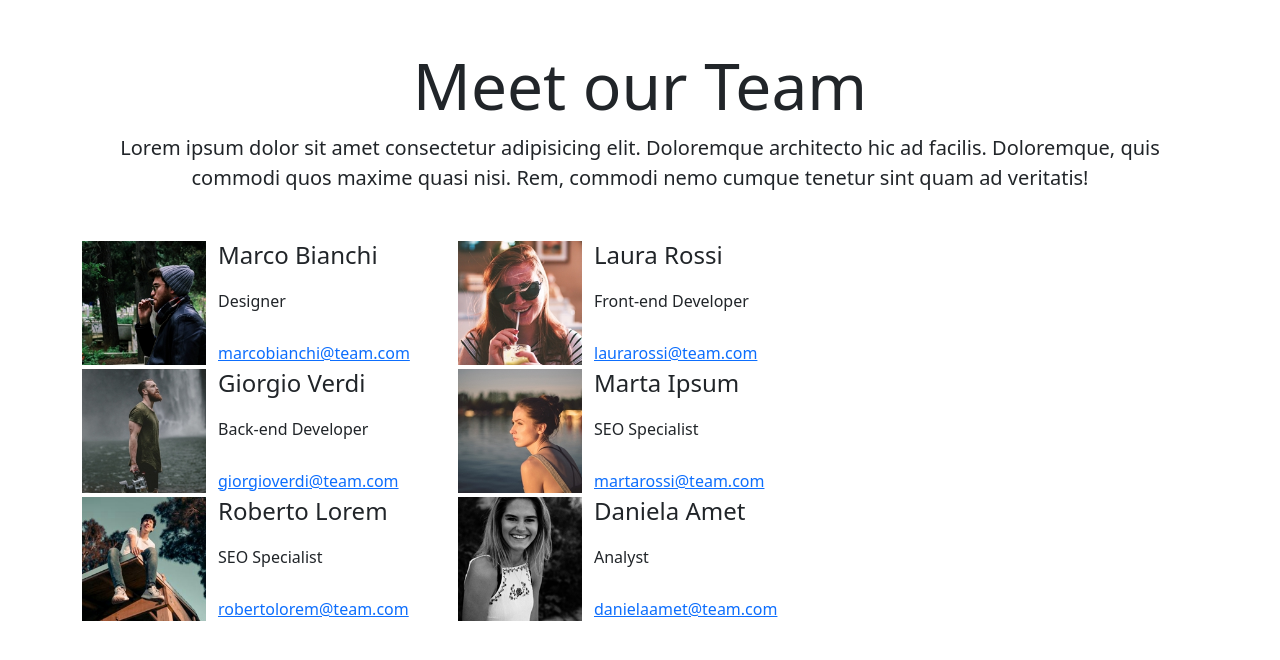
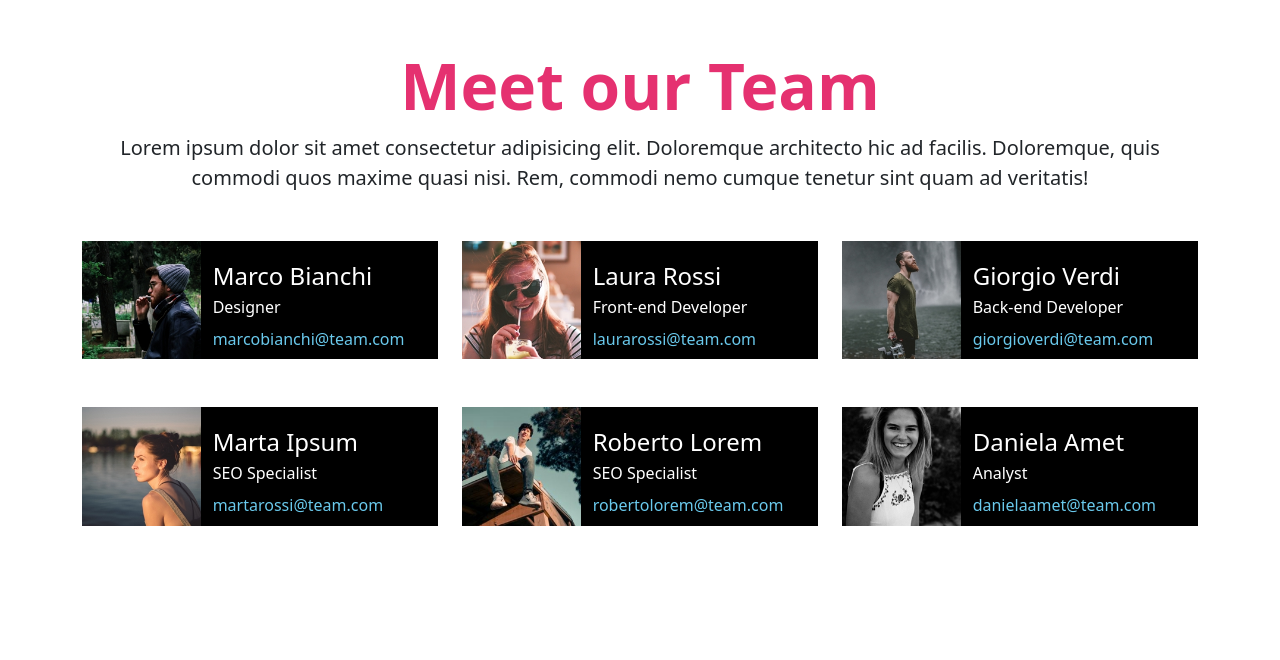
Before and after one commit to mattiacoli/js-our-team, a plain HTML site: page index.html in a window 1280 px wide. Drawn offline with nearby package versions, Linux system fonts and the light colour scheme.

Commit message:
add style to jumbtron and members cards

```diff
--- a/assets/css/style.css
+++ b/assets/css/style.css
@@ -11,3 +11,27 @@
  --ot-primary: #e53170;
  --ot-accent: #6ac9ec;
 }
+
+.jumbotron{
+  h1{
+    color: var(--ot-primary);
+  }
+
+  p{
+    font-weight: 500;
+  }
+
+}
+
+section{
+  .col-8{
+    padding-top: 0.5rem;
+    color: white;
+    line-height: 1rem;
+    vertical-align: baseline;
+
+    a{
+      color: var(--ot-accent);
+    }
+  }
+}
--- a/assets/js/script.js
+++ b/assets/js/script.js
@@ -49,19 +49,20 @@ const cardEl = document.getElementById('card-section')
 
 //function to get value from objects array and put in markup
 function getMembersCard(membersObj) {
-
+  // select key from object
   const {name, role, email, img} = membersObj
 
+  // get markup elements
   const markup = `
           <div class="col-4">
           <div class="row">
             <div class="col-4 g-0">
               <img width="100%" src="./assets/${img}" alt="">
             </div>
-            <div class="col-8 d-flex flex-column justify-content-between">
+            <div class="col-8  bg-black d-flex flex-column justify-content-center ">
               <h4>${name}</h4>
               <p>${role}</p>
-              <a href="">${email}</a>
+              <a href="" class="text-decoration-none">${email}</a>
             </div>
           </div>
         </div>
--- a/index.html
+++ b/index.html
@@ -17,7 +17,7 @@
     <!-- Jumbotron -->
     <div class="jumbotron jumbotron-fluid">
       <div class="container text-center mx-auto my-5">
-        <h1 class="display-3">Meet our Team</h1>
+        <h1 class="display-3 fw-bolder">Meet our Team</h1>
         <p class="lead">Lorem ipsum dolor sit amet consectetur adipisicing elit. Doloremque architecto hic ad facilis.
           Doloremque, quis commodi quos maxime quasi nisi. Rem, commodi nemo cumque tenetur sint quam ad veritatis!</p>
       </div>
@@ -26,36 +26,7 @@
     <!-- Memebers Cards -->
     <section id="members-card" class="container mt-3">
 
-      <div id="card-section" class="row gap-1">
-
-        <!-- to remove and add with js function -->
-        <!--         <div class="col-4">
-          <div class="row">
-
-            <div class="col-4 g-0">
-              <img width="100%" src="./assets/img/male1.png" alt="">
-            </div>
-            <div class="col-8 d-flex flex-column justify-content-between">
-              <h4>Marco Bianchi</h4>
-              <p>Designer</p>
-              <a href="">marcobianchi@mail</a>
-            </div>
-          </div>
-        </div>
- -->
-
-
-
-
-
-
-
-
-
-
-
-
-      </div>
+      <div id="card-section" class="row g-5 justify-content-between gy-5"></div>
     </section>
 
   </div>
```
